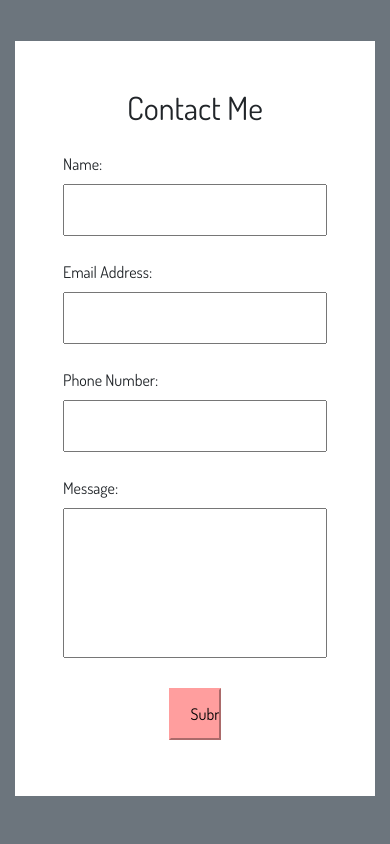
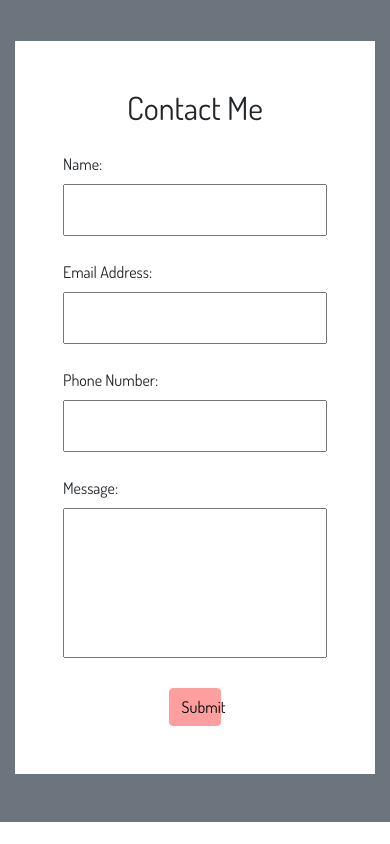
Before and after one commit to MsBeck1997/check-beck-out, a plain HTML site: page public_html/index.html in a window 390 px wide. Shown: the part 3785-4629 px from the top of the page. After the commit the page ends 4607 px from the top, so only its background shows below. Drawn offline with nearby package versions, Linux system fonts and the light colour scheme; a web font is replaced by a local one.

Commit message:
added mobile responsiveness to form button

```diff
--- a/public_html/css/styles.css
+++ b/public_html/css/styles.css
@@ -158,7 +158,7 @@ textarea {
 }
 
 /* Changes Submit Button */
-input#submit {
+button#submit {
 	background-color: #ff9e9e;
 	border-color: #ff9e9e;
 	outline: 0;
@@ -167,7 +167,7 @@ input#submit {
 }
 
 /* Changes Submit Button on Press */
-input#submit:active {
+button#submit:active {
 	background-color: #ff8080;
 	border-color: #ff8080;
 }
--- a/public_html/index.html
+++ b/public_html/index.html
@@ -197,7 +197,8 @@
 <!-- Contact Form -->
 <div class="container-fluid bg-secondary py-5">
     <div class="container bg-white p-5 text-center">
-        <h2>Contact Me</h2>
+            <h2>Contact Me</h2>
+
         <form id="contact" action="http://localhost" class="text-left" method="post">
             <div>
                 <label for="name">Name:</label>
@@ -216,7 +217,7 @@
                 <textarea name="message" id="message" novalidate></textarea>
             </div>
             <div class="text-center">
-                <input type="submit" name="submit" id="submit">
+                <button class="btn text-center" type="submit" name="submit" id="submit">Submit</button>
             </div>
         </form>
         <div id="output-area"></div>
```
